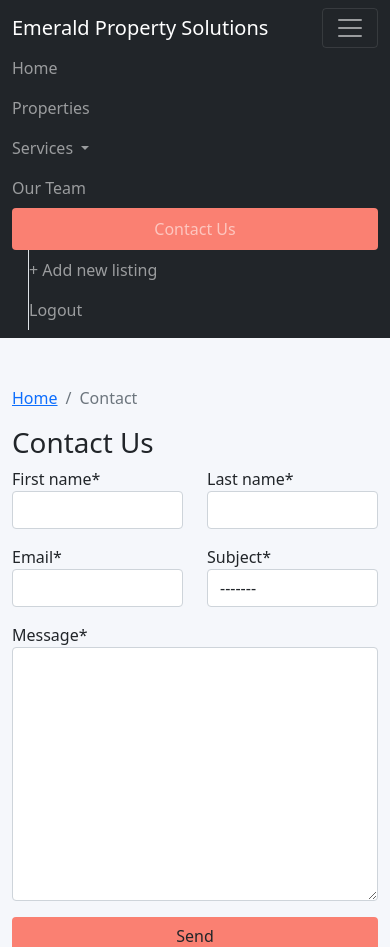
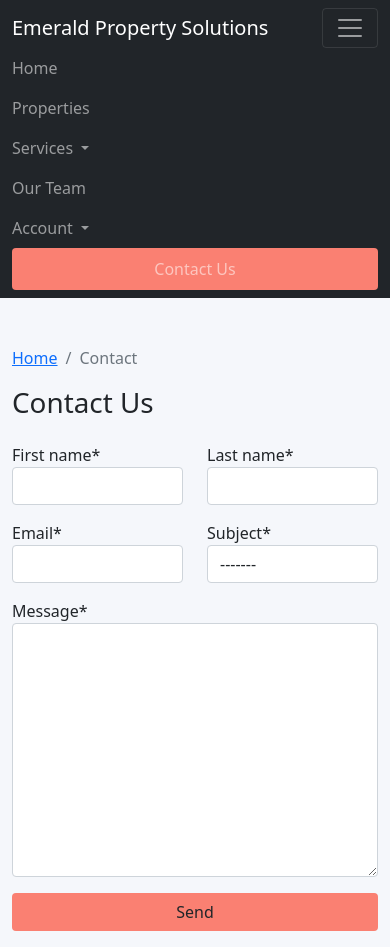
Before and after one commit to Francois16/real-estate-website, a Django app: page /contact-us/ in a window 390 px wide, after a click that opens the changed part. Shown: the top 947 px of the page. Run offline with Django 4.2, Linux system fonts and the light colour scheme; the visitor is signed in with stand-in values (Sample User, id 1); parts of the project's set-up code (start-up, migrations or seed data) failed here and were passed over; some libraries are stand-ins or nearby versions; grey boxes are pictures that could not be loaded.

```diff
--- a/contact/forms.py
+++ b/contact/forms.py
@@ -6,7 +6,8 @@ class ContactForm(forms.Form):
     SUBJECT_CHOICES = (
         (None, "-------"),
         ("PPM", "Property Portfolio Management"),
-        ("RM", "Rental Managemnt"),
+        ("RM", "Rental Management"),
+        ("S", "Sell My Property"),
     )
 
     first_name = forms.CharField(max_length=55, required=True)
--- a/contact/views.py
+++ b/contact/views.py
@@ -1,5 +1,6 @@
+from email import message
 from django.shortcuts import redirect, render
-
+from django.contrib import messages
 
 # Forms
 from .forms import ContactForm
@@ -15,5 +16,11 @@ def contact_view(request):
 def _send_email(request):
 
     if request.method == "POST":
-        print("sending mail")
-        return redirect("home")
+        form = ContactForm(request.POST)
+
+        if form.is_valid():
+            print("Sending E-mail is not implemented.")
+            messages.add_message(
+                request, messages.SUCCESS, "Thank you for contacting us! We will be in touch shortly."
+            )
+            return redirect("home")
--- a/static/css/style.css
+++ b/static/css/style.css
@@ -44,3 +44,7 @@ body {
     border-bottom: 3px solid var(--primary);
     border-radius: 5px;
 }
+
+iframe {
+    min-height: 400px;
+}
--- a/templates/contact/contact-us.html
+++ b/templates/contact/contact-us.html
@@ -8,20 +8,27 @@
     {% include 'includes/navigation/navbar.html' %}
     <div class="container">
 
-        <div class="row justify-content-center">
-            <div class="col-md-8 col-lg-6">
+        <div class="row">
+            <div class="col-12">
                 {% block breadcrumb %}
                     <!-- Breadcrumbs -->
+                    <div class="col-12">
                         <nav aria-label="breadcrumb">
                             <ol class="breadcrumb mt-5">
                                 <li class="breadcrumb-item"><a href="{% url 'home' %}">Home</a></li>
                                 <li class="breadcrumb-item active" aria-current="page">Contact</li>
                             </ol>
                         </nav>
+                    </div>
+                {% endblock breadcrumb %}
+            </div>
+        </div>
 
-                {% endblock breadcrumb %}
-
+        <div class="row gy-3">
+            <div class="col-12">
                 <h1>Contact Us</h1>
+            </div>
+            <div class="col-md-12 col-lg-6">
                 <form method="post" action="{% url 'send-email' %}">
                     {% csrf_token %}
                     <div class="row gy-3">
@@ -46,6 +53,9 @@
                     </div>
                 </form>
             </div>
+            <div class="col-lg-6">
+                <iframe src="https://www.google.com/maps/embed?pb=!1m18!1m12!1m3!1d825.4250387318641!2d18.868132229255234!3d-34.15401258897977!2m3!1f0!2f0!3f0!3m2!1i1024!2i768!4f13.1!3m3!1m2!1s0x1dcdcb90ed07340d%3A0xaafeb49aa925decb!2s186%20Lancaster%20Rd%2C%20Dobson%2C%20Cape%20Town%2C%207140!5e0!3m2!1sen!2sza!4v1643024389042!5m2!1sen!2sza" width="100%" height="100%" style="border:0;" allowfullscreen="" loading="lazy"></iframe>
+            </div>
         </div>
     </div>
 {% endblock content %}
--- a/templates/includes/navigation/navbar.html
+++ b/templates/includes/navigation/navbar.html
@@ -29,25 +29,26 @@
                 <li class="nav-item">
                     <a class="nav-link uppercase" href="#">Our Team</a>
                 </li>
+                <li class="nav-item dropdown">
+                    <a class="nav-link dropdown-toggle" href="#" id="navbarDropdown" role="button" data-bs-toggle="dropdown" aria-expanded="false">
+                        Account
+                    </a>
+                    <ul class="dropdown-menu" aria-labelledby="navbarDropdown">
+                        {% if user.is_authenticated %}
+                            <li><a class="dropdown-item" href="#">My Profile</a></li>
+                            <li><hr class="dropdown-divider"></li>
+                            <li><a class="dropdown-item" href="{% url 'property_add' %}">Add new listing</a></li>
+                            <li><hr class="dropdown-divider"></li>
+                            <li><a class="dropdown-item" href="{% url 'account_logout' %}">Logout</a></li>
+                        {% else %}
+                            <li><a class="dropdown-item" href="{% url 'account_login' %}">Sign In</a></li>
+                            <li><a class="dropdown-item" href="{% url 'account_signup' %}">Sign UP</a></li>
+                        {% endif %}
+                    </ul>
+                </li>
                 <li class="nav-item">
                     <a class="nav-link uppercase btn primary-bg" href="{% url 'contact' %}">Contact Us</a>
                 </li>
-
-                {% if user.is_authenticated %}
-                    <li class="nav-item">
-                        <a class="nav-link uppercase border-start ms-3" href="{% url 'property_add' %}">+ Add new listing</a>
-                    </li>
-                    <li class="nav-item">
-                        <a class="nav-link uppercase border-start ms-3" href="{% url 'account_logout' %}">Logout</a>
-                    </li>
-                {% else %}
-                    <li class="nav-item border-start">
-                        <a href="{% url 'account_login' %}" class="nav-link">Sign In</a>
-                    </li>
-                    <li class="nav-item">
-                        <a href="{% url 'account_signup' %}" class="nav-link">Sign Up</a>
-                    </li>
-                {% endif %}
             </ul>
         </div>
     </div>
--- a/templates/property/list.html
+++ b/templates/property/list.html
@@ -156,10 +156,9 @@
                             <div class="carousel-inner">
                                 {% for property in recent_properties %}
                                     <div class="carousel-item {% if forloop.first %}active{% endif %}">
-                                        <img src="https://via.placeholder.com/800x800" class="d-block w-100" alt="...">
+                                        <img src="{{ property.images.all.first.images.url }}" class="d-block w-100" alt="cover photo of property">
                                         <div class="carousel-caption d-none d-md-block">
-                                            <h5>{{ property.title }}</h5>
-                                            <p>Some representative placeholder content for the first slide.</p>
+                                            <h5 class="primary-bg p-2 rounded">{{ property.title }}</h5>
                                         </div>
                                     </div>
                                 {% endfor %}
```
Also changed, not shown: properties/models.py (+34 -3 lines), properties/views.py (+2 -9 lines), templates/property/add.html (+4 -9 lines), templates/property/detail.html (+1 -6 lines), properties/migrations/0027_alter_property_property_status_and_more.py (added), properties/migrations/0028_alter_property_property_status_and_more.py (added). Lines whose indentation alone changed are shown as unchanged.
